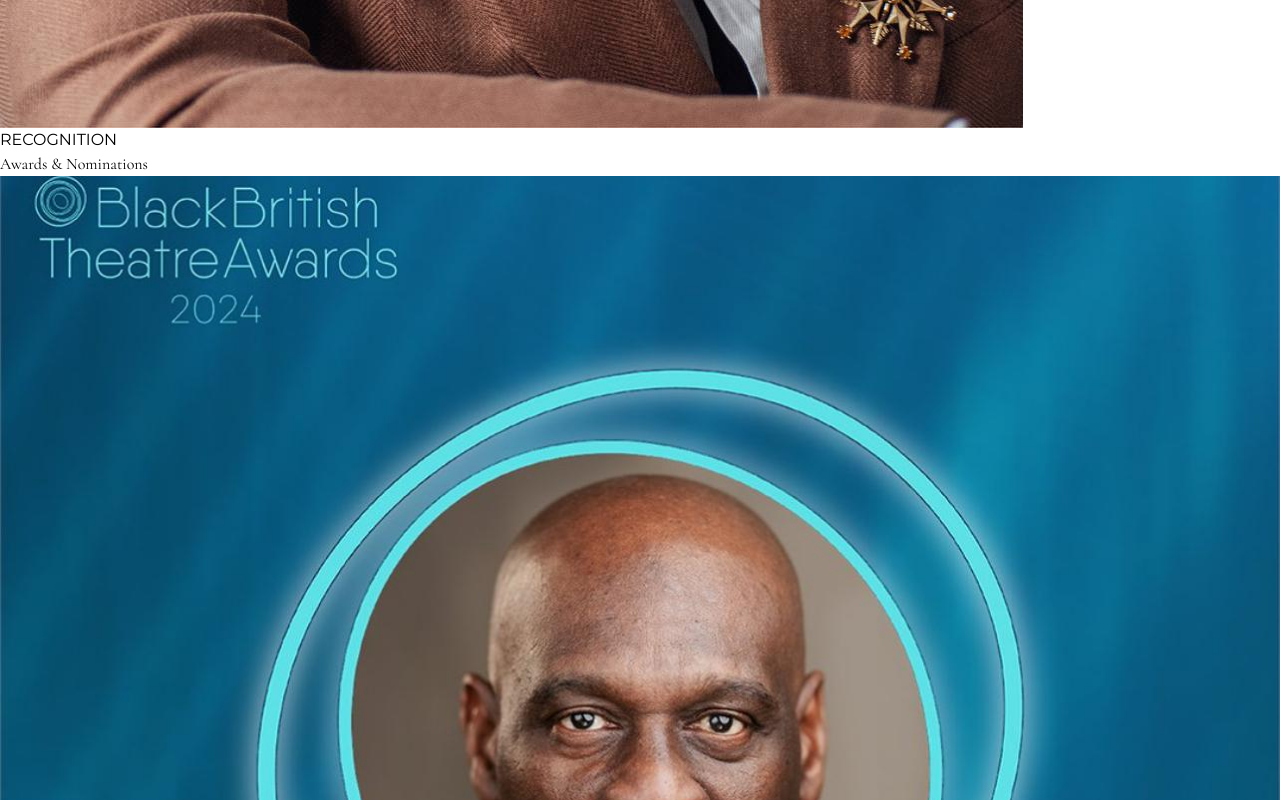
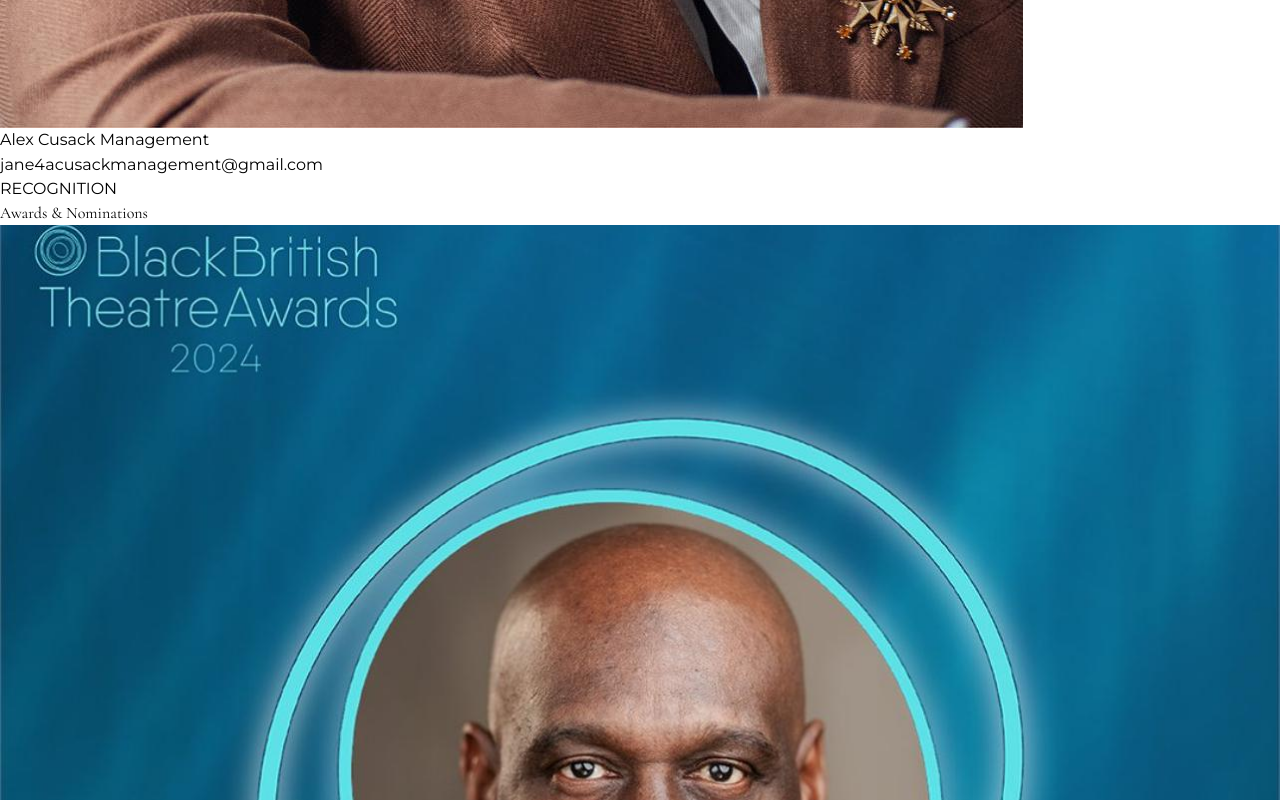
Before and after one commit to SamStickz/Frank-Skully, a React (Vite) app: page / in a window 1280 px wide. Shown: the part 1420-2220 px from the top of the page. Built offline with nearby package versions, Linux system fonts and the light colour scheme.

Commit message:
Update Frank Skully portfolio: add agent info, update videos, add Visiowave credit

```diff
--- a/src/components/Footer.jsx
+++ b/src/components/Footer.jsx
@@ -10,8 +10,11 @@ export default function Footer() {
           justice narratives
         </p>
         <div className="border-t border-neutral-900 pt-6 sm:pt-8">
-          <p className="font-body text-xs text-neutral-600">
+          <p className="font-body text-xs text-neutral-600 mb-2">
             © {new Date().getFullYear()} Frank Skully. All rights reserved.
+          </p>
+          <p className="font-body text-[10px] text-neutral-700 opacity-50">
+            Created by Visiowave
           </p>
         </div>
       </div>
--- a/src/components/Hero.jsx
+++ b/src/components/Hero.jsx
@@ -50,6 +50,24 @@ export default function Hero() {
             alt="Frank Skully"
             className="w-full h-auto opacity-90"
           />
+          {/* Agent Info */}
+          <div className="bg-[#0a0a0a] py-6 sm:py-8 px-6 sm:px-8 mt-0 border-t border-neutral-800">
+            <div className="flex flex-col sm:flex-row justify-between items-center gap-4">
+              <div className="text-center sm:text-left">
+                <p className="font-body text-base sm:text-lg text-white font-medium">
+                  Alex Cusack Management
+                </p>
+              </div>
+              <div className="text-center sm:text-right">
+                <a
+                  href="mailto:jane4acusackmanagement@gmail.com"
+                  className="font-body text-sm sm:text-base text-[#d4af37] hover:text-[#c19d2f] transition-colors"
+                >
+                  jane4acusackmanagement@gmail.com
+                </a>
+              </div>
+            </div>
+          </div>
         </div>
       </div>
     </section>
```
